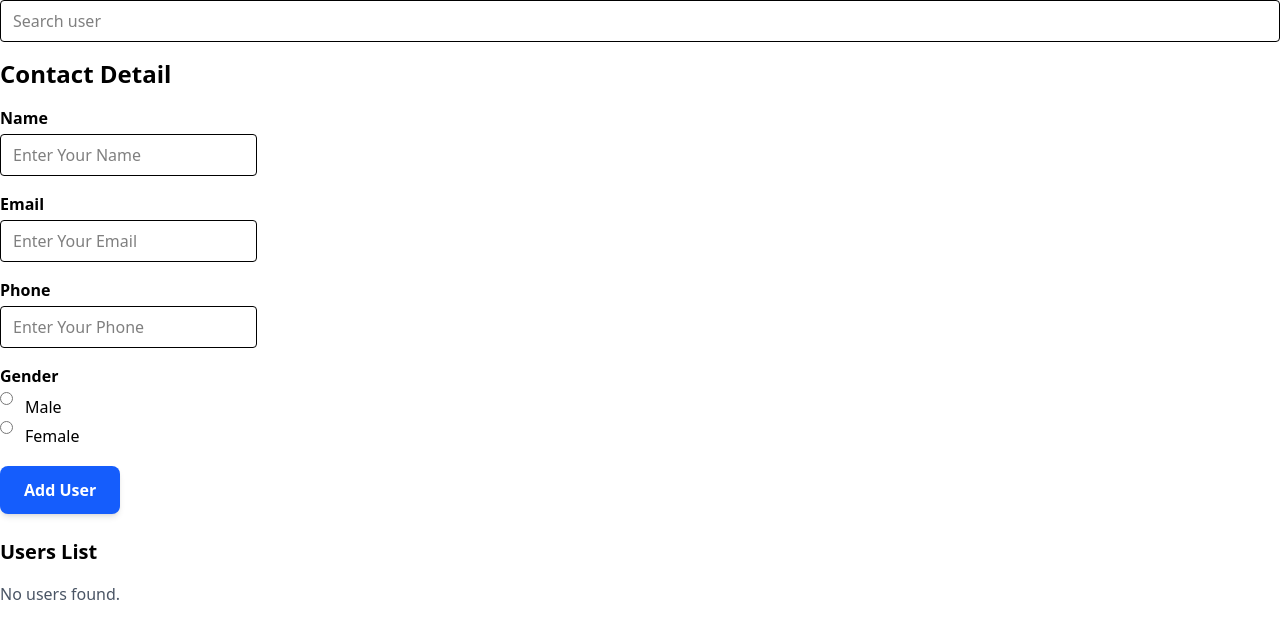
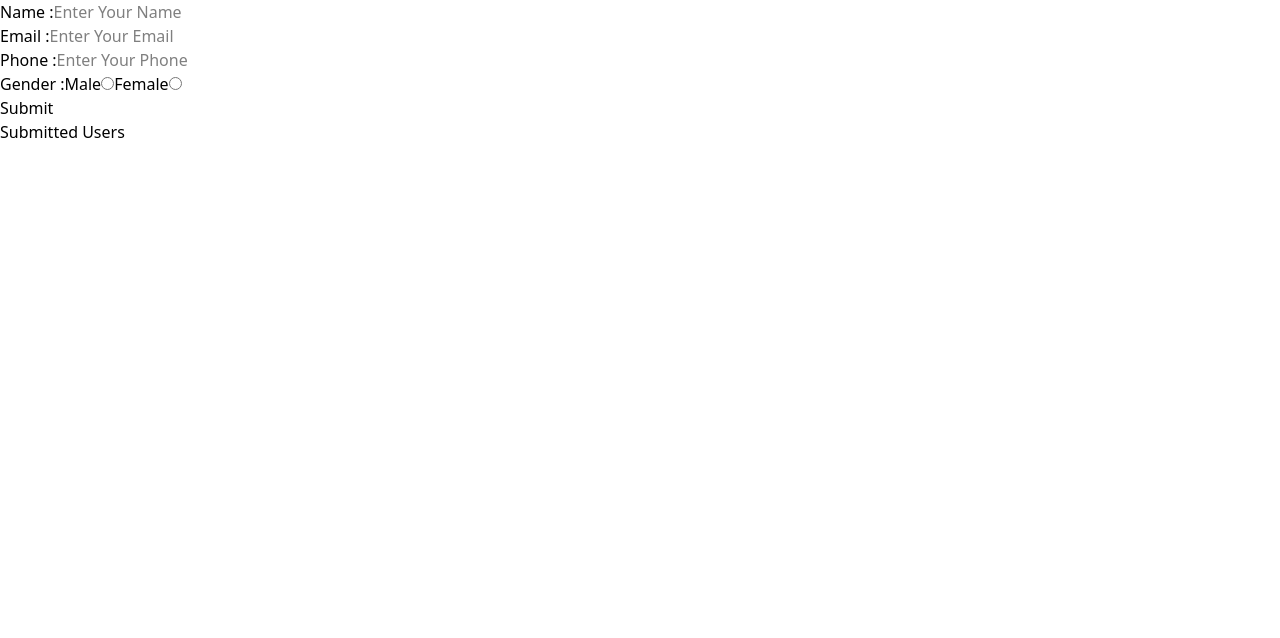
Before and after one commit to chiragbhoi01/coding-practice, a React (Vite) app: page / in a window 1280 px wide. Shown: the top 638 px of the page. Built offline with nearby package versions, Linux system fonts and the light colour scheme.

Commit message:
Day27  feat: implement CustomerDetails component for user input and validation

```diff
--- a/src/App.jsx
+++ b/src/App.jsx
@@ -4,7 +4,9 @@
 // import Day10 from './components/Day10/Day10'
 // import Parent from './components/Day11/Parent.tsx'
 // import GetData from './components/Task/UserCard.tsx'
-import ParentCard from './components/Day21/ParentCard.tsx'
+// import Parent from './components/Day26/Parent'
+import CustomerDetails from './components/Day27/CustomerDetails'
+
 function App() {
 
 
@@ -22,7 +24,9 @@ function App() {
     {/* <Parent/> */}
     {/* <GetData/> */}
     {/* <UserCard/> */}
-    <ParentCard/>
+    {/* <ParentCard/> */}
+    {/* <Parent/> */}
+    <CustomerDetails/>
 
 
 
--- a/src/components/Day21/ParentCard.tsx
+++ b/src/components/Day21/ParentCard.tsx
@@ -25,7 +25,7 @@ function ParentCard() {
 
   // Regex patterns
   const emailRegex = /^[^\s@]+@[^\s@]+\.[^\s@]+$/;
-  const phoneRegex = /^[0-9]{10}$/; // ✅ enforces 10 digit numbers
+  const phoneRegex = /^[0-9]{10}$/;
 
   function generateId() {
     return Math.random().toString(36).substr(2, 9) + Date.now().toString();
@@ -53,7 +53,7 @@ function ParentCard() {
     return true;
   };
 
-  // Add or Update Users
+
   const addUser = () => {
     if (!validation()) return;
 
--- /dev/null
+++ b/src/components/Day26/Parent.tsx
@@ -0,0 +1,42 @@
+import { useCallback, useMemo, useState } from "react";
+
+function Parent() {
+  const [length, setLength] = useState<number>(0);
+  const [specialChar, setSpeacialChar] = useState<boolean>(false);
+  const [numberAllowed, setNumAllowed] = useState<boolean>(false);
+  const [password, setPassword] = useState<string>("");
+
+  const passwordGenerator = useMemo(() => {
+    let pass = "";
+    let char = "ABCDEFGHIJKLMNOPQRSTUVWXYXabcdefghijklmnopqrstuvwxyz";
+    if (numberAllowed) return (char += "1234567890");
+    if (specialChar) return (char += "!@#$%^&*()_+|}{");
+
+    for (let i = 1; i < length; i++) {
+      let newChar = Math.floor(Math.random() * char.length + 1);
+      pass += char.charAt(newChar);
+    }
+    setPassword(pass);
+  }, [numberAllowed, specialChar, length]);
+
+  return (
+    <div>
+      <h1>Random Password Generator</h1>
+      <div className="border-1 border-orange-300 h-50 w-150 rounded-2xl">
+        <input type="text" readOnly className="bg-pink-200" value={"5416531"} />{" "}
+        <button>Copy</button>
+        <div>
+          <input
+            type="range"
+            value={length}
+            max={20}
+            onChange={(e) => setLength(Number(e.target.value))}
+          />
+          lenth : {length}
+        </div>
+      </div>
+    </div>
+  );
+}
+
+export default Parent;
--- /dev/null
+++ b/src/components/Day27/CustomerDetails.tsx
@@ -0,0 +1,168 @@
+import { useState } from "react";
+
+type UserDetails = {
+  name: string;
+  email: string;
+  phone: string;
+  gender: "male" | "female" | null;
+};
+
+type FormErrors = Partial<Record<keyof UserDetails, string>>;
+
+function useLocalStorage<T>(key: string, initialValue: T): [T, (value: T) => void] {
+  const [storedValue, setStoredValue] = useState<T>(() => {
+    if (typeof window === "undefined") return initialValue;
+    try {
+      const item = window.localStorage.getItem(key);
+      return item ? JSON.parse(item) : initialValue;
+    } catch {
+      return initialValue;
+    }
+  });
+
+  const setValue = (value: T) => {
+    try {
+      setStoredValue(value);
+      window.localStorage.setItem(key, JSON.stringify(value));
+    } catch {}
+  };
+
+  return [storedValue, setValue];
+}
+
+export default function CustomerDetails() {
+  const [user, setUser] = useLocalStorage<UserDetails>("user", {
+    name: "",
+    email: "",
+    phone: "",
+    gender: null,
+  });
+
+  const [newUsers, setNewUsers] = useState<UserDetails[]>([]);
+
+  const [errors, setErrors] = useState<FormErrors>({});
+
+  const handleChange = (e: React.ChangeEvent<HTMLInputElement>) => {
+    const { name, value } = e.target;
+    setUser({
+      ...user,
+      [name]: value,
+    });
+    setErrors((prev) => ({ ...prev, [name]: undefined }));
+  };
+
+  const handleGenderChange = (e: React.ChangeEvent<HTMLInputElement>) => {
+    setUser({
+      ...user,
+      gender: e.target.value as "male" | "female",
+    });
+    setErrors((prev) => ({ ...prev, gender: undefined }));
+  };
+
+  const validate = (fields: UserDetails): FormErrors => {
+    const newErrors: FormErrors = {};
+    if (!fields.name.trim()) newErrors.name = "Name is required";
+    if (!fields.email.trim()) newErrors.email = "Email is required";
+    else if (!/^\S+@\S+\.\S+$/.test(fields.email)) newErrors.email = "Email is invalid";
+    if (!fields.phone.trim()) newErrors.phone = "Phone is required";
+    else if (!/^\d{10}$/.test(fields.phone)) newErrors.phone = "Phone must be 10 digits";
+    if (!fields.gender) newErrors.gender = "Gender is required";
+    return newErrors;
+  };
+
+  const handleSubmit = (e: React.FormEvent<HTMLFormElement>) => {
+    e.preventDefault();
+    const formErrors = validate(user);
+    if (Object.keys(formErrors).length) {
+      setErrors(formErrors);
+      return;
+    }
+
+    // Add the current user to the newUsers array on form submit
+    setNewUsers((prevUsers) => [...prevUsers, user]);
+
+    alert("Form submitted successfully!");
+    console.log("Submitted user:", user);
+
+    // Optionally clear the form after submission
+    setUser({
+      name: "",
+      email: "",
+      phone: "",
+      gender: null,
+    });
+  };
+
+  return (
+    <div>
+      <form onSubmit={handleSubmit} noValidate>
+        <div>
+          <label htmlFor="name">Name :</label>
+          <input
+            id="name"
+            name="name"
+            type="text"
+            placeholder="Enter Your Name"
+            value={user.name}
+            onChange={handleChange}
+          />
+          {errors.name && <p style={{ color: "red" }}>{errors.name}</p>}
+        </div>
+        <div>
+          <label htmlFor="email">Email :</label>
+          <input
+            id="email"
+            name="email"
+            type="email"
+            placeholder="Enter Your Email"
+            value={user.email}
+            onChange={handleChange}
+          />
+          {errors.email && <p style={{ color: "red" }}>{errors.email}</p>}
+        </div>
+        <div>
+          <label htmlFor="phone">Phone :</label>
+          <input
+            id="phone"
+            name="phone"
+            type="text"
+            placeholder="Enter Your Phone"
+            value={user.phone}
+            onChange={handleChange}
+          />
+          {errors.phone && <p style={{ color: "red" }}>{errors.phone}</p>}
+        </div>
+        <div>
+          <label>Gender :</label>
+          <label htmlFor="male">Male</label>
+          <input
+            id="male"
+            name="gender"
+            type="radio"
+            value="male"
+            checked={user.gender === "male"}
+            onChange={handleGenderChange}
+          />
+          <label htmlFor="female">Female</label>
+          <input
+            id="female"
+            name="gender"
+            type="radio"
+            value="female"
+            checked={user.gender === "female"}
+            onChange={handleGenderChange}
+          />
+          {errors.gender && <p style={{ color: "red" }}>{errors.gender}</p>}
+        </div>
+        <button type="submit">Submit</button>
+      </form>
+
+      <h2>Submitted Users</h2>
+      <ul>
+        {newUsers.map((usr, index) => (
+          <li key={index}>{`${usr.name} - ${usr.email} - ${usr.phone} - ${usr.gender}`}</li>
+        ))}
+      </ul>
+    </div>
+  );
+}
```
